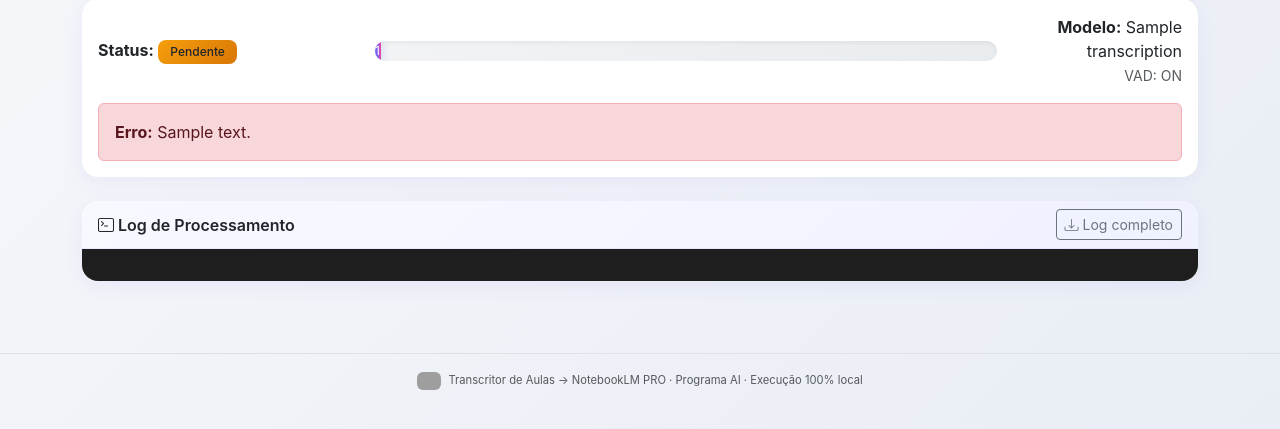
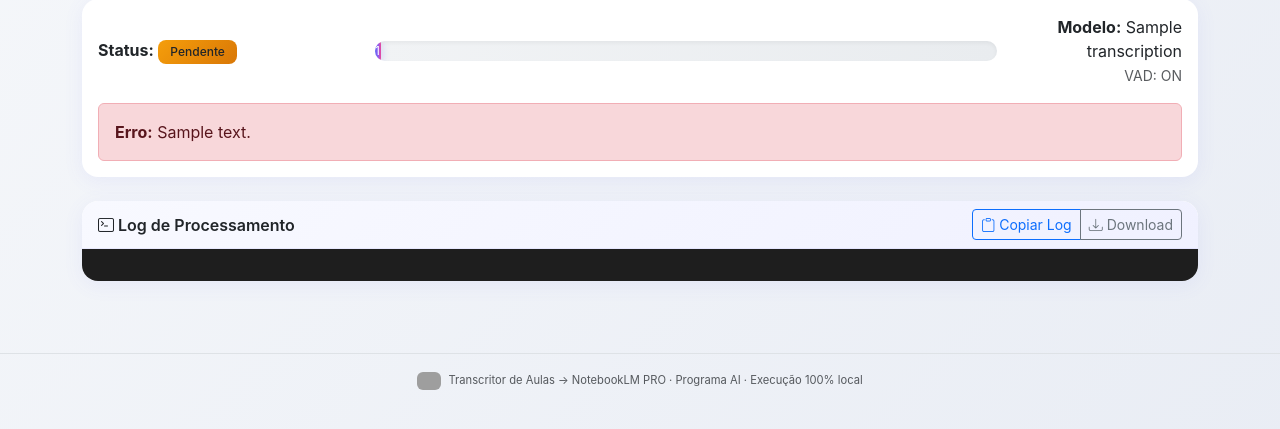
Before and after one commit to kelsonvictr/programaai-transcritor-videos, a Flask app: page /t/1 in a window 1280 px wide. Shown: the part 174-603 px from the top of the page. Run offline with Flask 3, Linux system fonts and the light colour scheme; tables that the repository leaves empty hold one stand-in row (values such as "Sample post"); parts of the project's set-up code (start-up, migrations or seed data) failed here and were passed over; grey boxes are pictures that could not be loaded.

Commit message:
Performance: Modelo Small + Max Threads + Copy Log Button

```diff
--- a/templates/detail.html
+++ b/templates/detail.html
@@ -91,11 +91,16 @@
 <div class="card mb-4">
     <div class="card-header d-flex justify-content-between align-items-center">
         <span><i class="bi bi-terminal"></i> Log de Processamento</span>
-        {% if rec.log_path %}
-        <a href="{{ url_for('download_file', tid=rec.id, filekey='log') }}" class="btn btn-sm btn-outline-secondary">
-            <i class="bi bi-download"></i> Log completo
-        </a>
-        {% endif %}
+        <div class="btn-group btn-group-sm">
+            <button id="copyLogBtn" class="btn btn-outline-primary" onclick="copyLog()">
+                <i class="bi bi-clipboard"></i> Copiar Log
+            </button>
+            {% if rec.log_path %}
+            <a href="{{ url_for('download_file', tid=rec.id, filekey='log') }}" class="btn btn-outline-secondary">
+                <i class="bi bi-download"></i> Download
+            </a>
+            {% endif %}
+        </div>
     </div>
     <div class="card-body p-0">
         <pre class="log-viewer" id="logViewer">{{ log_tail }}</pre>
@@ -273,6 +278,28 @@
 
 {% block scripts %}
 <script>
+// Copiar log completo
+function copyLog() {
+    const logViewer = document.getElementById('logViewer');
+    const logText = logViewer.textContent;
+
+    navigator.clipboard.writeText(logText).then(() => {
+        const btn = document.getElementById('copyLogBtn');
+        const originalHTML = btn.innerHTML;
+        btn.innerHTML = '<i class="bi bi-check2"></i> Copiado!';
+        btn.classList.remove('btn-outline-primary');
+        btn.classList.add('btn-success');
+
+        setTimeout(() => {
+            btn.innerHTML = originalHTML;
+            btn.classList.remove('btn-success');
+            btn.classList.add('btn-outline-primary');
+        }, 2000);
+    }).catch(err => {
+        alert('Erro ao copiar: ' + err);
+    });
+}
+
 {% if rec.status in ['PENDENTE', 'PROCESSANDO'] %}
 // Polling de status
 const TID = {{ rec.id }};
--- a/worker.py
+++ b/worker.py
@@ -673,7 +673,7 @@
     output_dir = rec["output_dir"]
     input_path = rec["input_path"]
     log_path = os.path.join(output_dir, "logs.txt")
-    model_path = rec["model_path"] or config.MODEL_PATH
+    model_path = rec["model_path"] or config.WHISPER_MODEL_PATH
     language = rec["language"] or config.DEFAULT_LANGUAGE
     use_vad = bool(rec["use_vad"])
     clean = bool(rec["clean_text"])
@@ -842,13 +842,17 @@
 
 
 def _transcribe(wav_path, model_path, language, use_vad, output_dir, log_path):
+    # Detectar número de cores disponíveis
+    import multiprocessing
+    n_threads = multiprocessing.cpu_count()
+
     cmd = [
         config.WHISPER_BIN,
         "-m", model_path,
         "-f", wav_path,
         "-l", language,
         "-osrt", "-ovtt", "-otxt",
-        "-t", "8",  # Usar 8 threads para paralelizar
+        "-t", str(n_threads),  # Usar TODOS os threads disponíveis
         "-p", "1",  # Processar 1 vez (sem repetições)
     ]
 
@@ -860,8 +864,9 @@
     # Se use_vad=True no futuro, adicionar: --vad-model <path>
 
     _log(log_path, f"CMD: {' '.join(cmd)}")
+    _log(log_path, f"🚀 Usando {n_threads} threads para máxima performance")
+    _log(log_path, f"� Modelo: {os.path.basename(model_path)}")
     _log(log_path, "⏳ Processando... (pode levar vários minutos)")
-    _log(log_path, "💡 Dica: Para vídeos longos, considere usar o modelo 'small' ou 'base'")
     _log(log_path, "")
     _log(log_path, "═" * 60)
     _log(log_path, "WHISPER OUTPUT EM TEMPO REAL:")
```
Also changed, not shown: config.py (+7 -1 lines), README.md, 1 other file.
